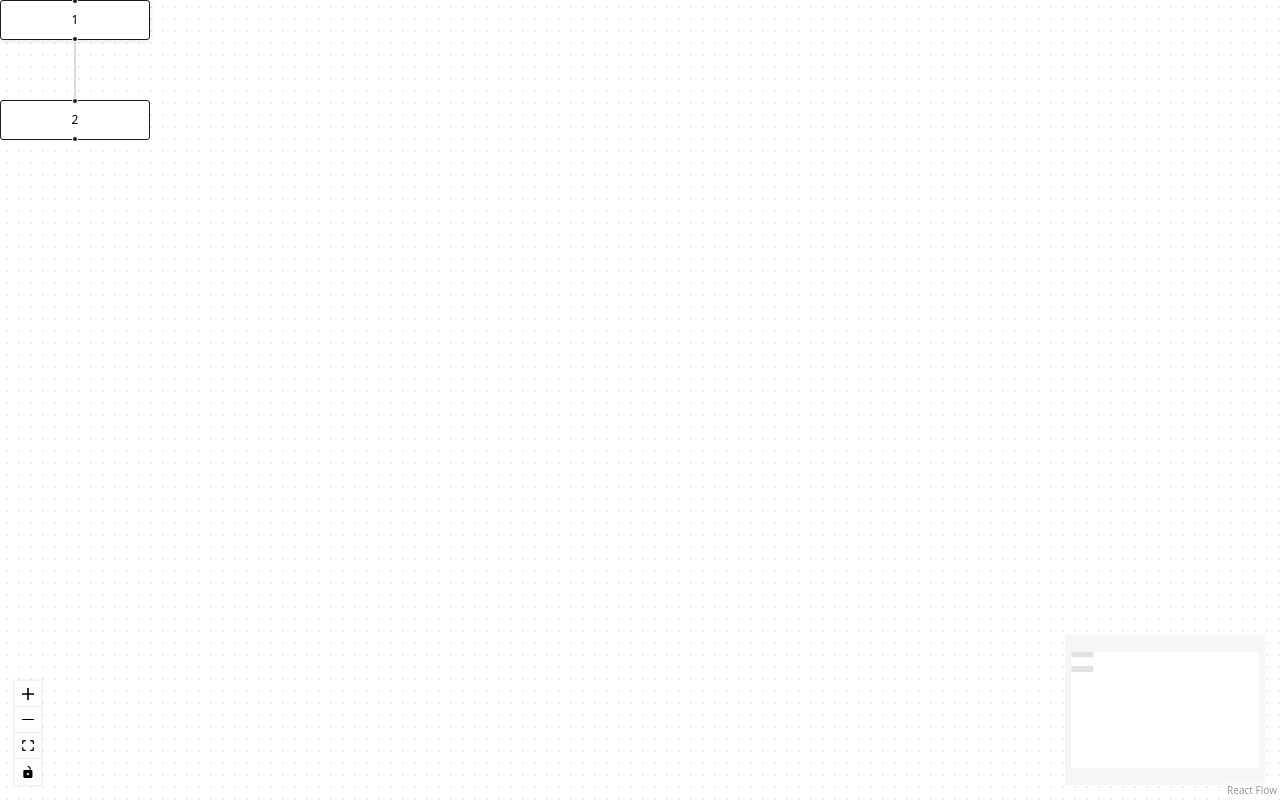
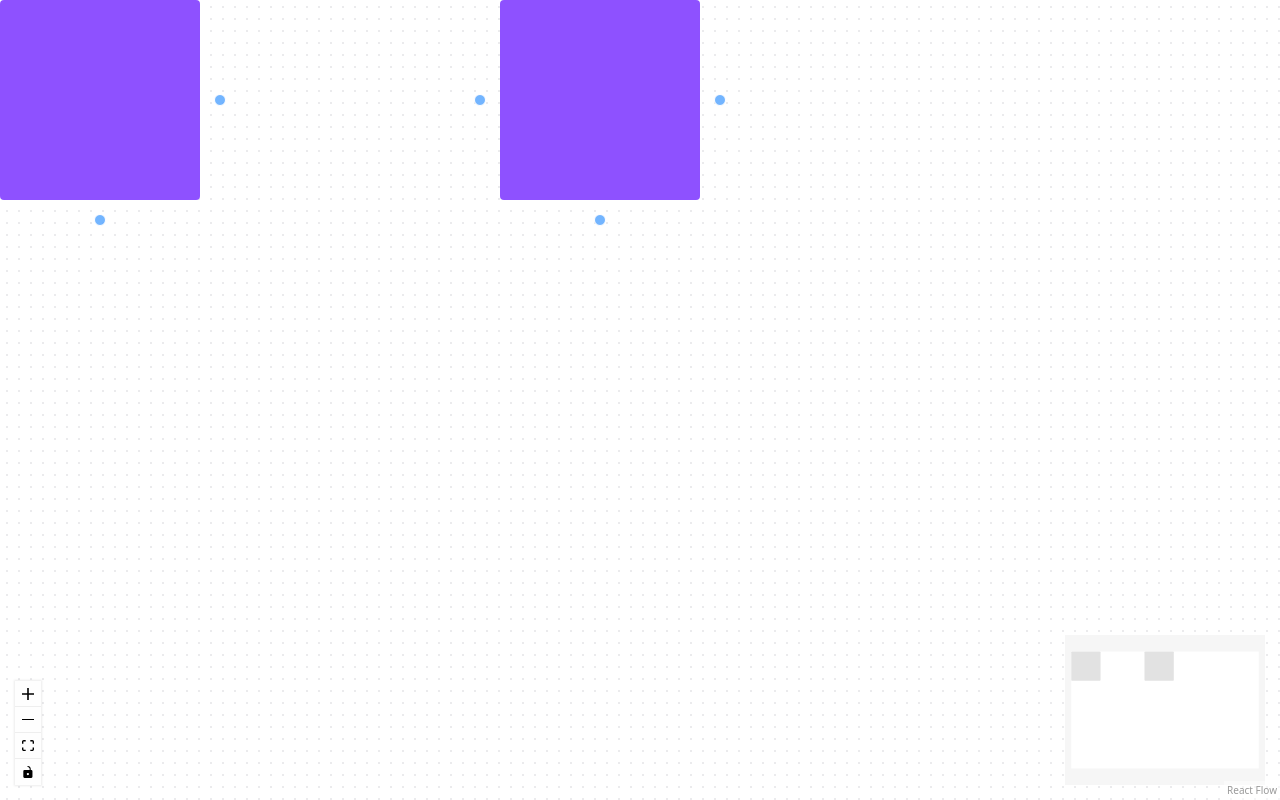
Before and after one commit to igorhnq/figjam-clone, a React (Vite) app: page / in a window 1280 px wide. Built offline with nearby package versions, Linux system fonts and the light colour scheme.

Commit message:
feat: add square node type

```diff
--- a/src/App.tsx
+++ b/src/App.tsx
@@ -7,27 +7,60 @@ import {
     useNodesState,
     useEdgesState,
     addEdge,
+    ConnectionMode,
+    ConnectionLineType,
 } from '@xyflow/react';
+import colors from 'tailwindcss/colors'
 
-import colors from 'tailwindcss/colors'
+import { NODE_TYPES } from './constants/nodeTypes';
 
 import '@xyflow/react/dist/style.css';
 import './global.css';
 
-const initialNodes = [
-    { id: '1', position: { x: 0, y: 0 }, data: { label: '1' } },
-    { id: '2', position: { x: 0, y: 100 }, data: { label: '2' } },
-];
-const initialEdges = [{ id: 'e1-2', source: '1', target: '2' }];
+const INITIAL_NODES = [
+    {
+        id: '1',
+        type: 'square',
+        position: {
+            x: 0,
+            y: 0,
+        },
+        data: {},
+    },
+    {
+        id: '2',
+        type: 'square',
+        position: {
+            x: 500,
+            y: 0,
+        },
+        data: {},
+    }
+] satisfies Node[]
+
+const initialEdges = [
+    {
+        id: 'e1-2',
+        source: '1',
+        target: '2',
+        type: 'step',
+    },
+    {
+        id: 'e1-2',
+        source: '1',
+        target: '2',
+        type: 'step',
+    }
+]
 
 export default function App() {
-    const [nodes, setNodes, onNodesChange] = useNodesState(initialNodes);
+    const [nodes, setNodes, onNodesChange] = useNodesState(INITIAL_NODES);
     const [edges, setEdges, onEdgesChange] = useEdgesState(initialEdges);
 
-    const onConnect = useCallback(
-        (params) => setEdges((eds) => addEdge(params, eds)),
-        [setEdges],
-    );
+    const onConnect = useCallback((connection) => {
+        const edge = { ...connection, type: 'step' };
+        setEdges((eds) => addEdge(edge, eds));
+    }, [setEdges]);
 
     return (
         <div className="w-screen h-screen">
@@ -37,10 +70,13 @@ export default function App() {
                 onNodesChange={onNodesChange}
                 onEdgesChange={onEdgesChange}
                 onConnect={onConnect}
+                nodeTypes={NODE_TYPES}
+                connectionMode={ConnectionMode.Loose}
+                connectionLineType={ConnectionLineType.Step}
             >
                 <Controls />
-                <MiniMap />
-                <Background
+                    <MiniMap />
+                    <Background
                     variant="dots"
                     gap={12}
                     size={2}
--- /dev/null
+++ b/src/components/nodes/Square.tsx
@@ -0,0 +1,33 @@
+import type { NodeProps } from '@xyflow/react';
+import { Handle, Position } from '@xyflow/react';
+
+export default function Square(props: NodeProps) {
+    return (
+        <div className="bg-violet-500 rounded w-[200px] h-[200px]">
+            <Handle
+                id="top"
+                type='source'
+                position={Position.Top}
+                className='!-top-5 !w-3 !h-3 !bg-blue-400/80'
+            />
+            <Handle
+                id="right"
+                type='source'
+                position={Position.Right}
+                className='!-right-5 !w-3 !h-3 !bg-blue-400/80'
+            />
+            <Handle
+                id="bottom"
+                type='source'
+                position={Position.Bottom}
+                className='!-bottom-5 !w-3 !h-3 !bg-blue-400/80'
+            />
+            <Handle
+                id="left"
+                type='source'
+                position={Position.Left}
+                className='!-left-5 !w-3 !h-3 !bg-blue-400/80'
+            />
+        </div>
+    )
+}
--- /dev/null
+++ b/src/constants/nodeTypes.ts
@@ -0,0 +1,5 @@
+import Square from "../components/nodes/Square";
+
+export const NODE_TYPES = {
+    square: Square,
+}
```
